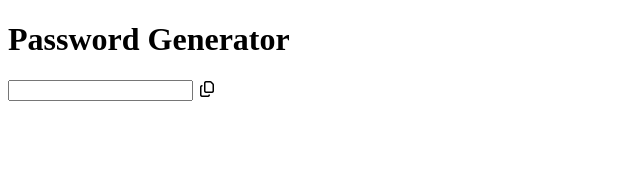
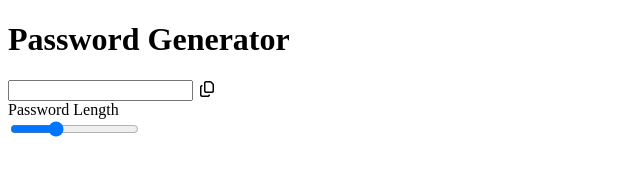
Before and after one commit to KrispyWaffles/passwordGen, a plain HTML site: page index.html in a window 1280 px wide. Shown: the whole page, without its empty margins (0-640 px from the left). Drawn offline with Linux system fonts and the light colour scheme.

Commit message:
add more html range slider password length

```diff
--- a/index.html
+++ b/index.html
@@ -12,9 +12,23 @@
 <body>
     <div class="container">
         <h1>Password Generator</h1>
+
+        <!-- password -->
     <div class="password-container">
         <input type="text" readonly id="password">
         <i class="far fa-copy" id="copy-btn" title="Copy to clipboard"></i>
+    </div>
+    <!-- options -->
+    <div class="options">
+        <!-- password length -->
+    <div class="options">
+    <label for="length">Password Length</label>
+    <div class="range-container">
+        <input type="range" id="length" min="6" max="24" value="12">
+    </div>
+
+    </div>
+
     </div>
     </div>
 
```
